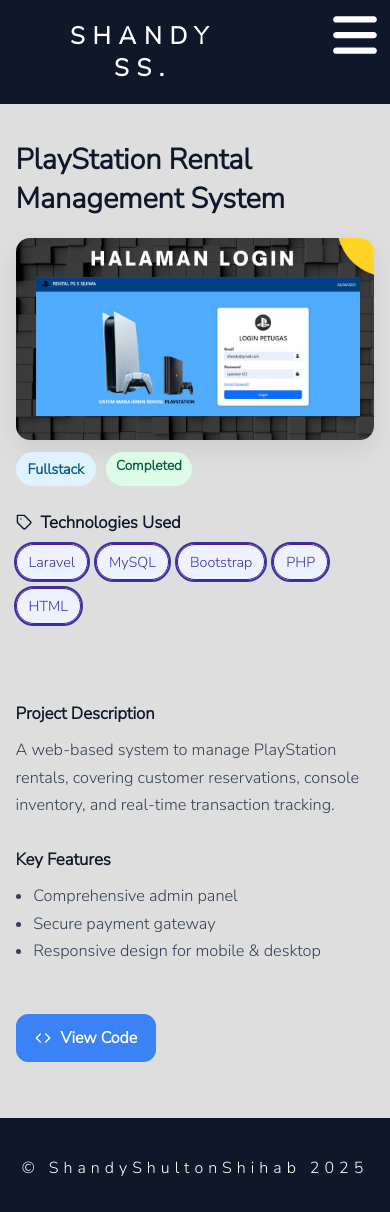
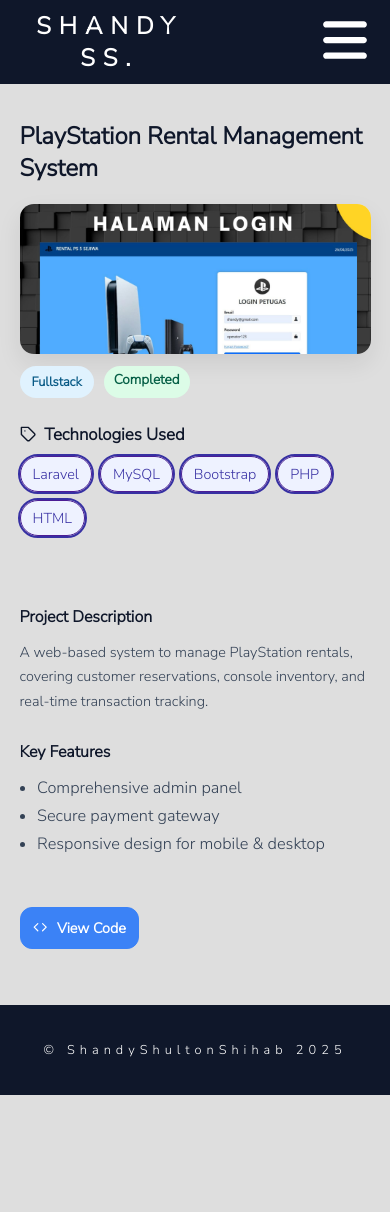
Before and after one commit to Shandyshulton/ShandyShultonShihab, a React (Vite) app: page /portfolio/1 in a window 390 px wide. Shown: the top 1212 px of the page. After the commit the page ends 1095 px from the top, so only its background shows below. Built offline with nearby package versions, Linux system fonts and the light colour scheme.

Commit message:
Menambahkan media querry responsive

```diff
--- a/src/components/Portfolio.jsx
+++ b/src/components/Portfolio.jsx
@@ -107,12 +107,12 @@
 }
 
 export default function Portfolio() {
-  const [filter, setFilter] = useState("all");
+  const [filter, setFilter] = useState("All");
 
   const categories = ["All", ...new Set(portfolioList.map((i) => i.category))];
 
   const filteredList =
-    filter === "all"
+    filter === "All"
       ? portfolioList
       : portfolioList.filter((item) => item.category === filter);
 
--- a/src/styles/DetailPortfolio.css
+++ b/src/styles/DetailPortfolio.css
@@ -1,6 +1,12 @@
 /* Container */
-#detail-portfolio { padding: 28px 0 56px; }
-.dp-wrapper { width: min(1100px, 92%); margin: 0 auto; }
+#detail-portfolio {
+  padding: 28px 0 56px;
+}
+
+.dp-wrapper {
+  width: min(1100px, 92%);
+  margin: 0 auto;
+}
 
 /* Title */
 .dp-title {
@@ -10,7 +16,7 @@
   color: #0f172a;
 }
 
-/* Grid */
+/* Grid Layout */
 .dp-grid {
   display: grid;
   grid-template-columns: 1.05fr 1.2fr;
@@ -18,63 +24,193 @@
   align-items: start;
 }
 @media (max-width: 980px) {
-  .dp-grid { grid-template-columns: 1fr; }
+  .dp-grid {
+    grid-template-columns: 1fr; /* Stack content in one column on smaller screens */
+  }
 }
 
-/* KIRI */
+/* Left Side */
 .dp-media {
   background: #f3f4f6;
   border-radius: 14px;
   overflow: hidden;
-  box-shadow: 0 10px 24px rgba(0,0,0,.08);
+  box-shadow: 0 10px 24px rgba(0, 0, 0, 0.08);
 }
-.dp-media img { width: 100%; height: auto; display: block; object-fit: cover; margin: 0;}
+.dp-media img {
+  width: 100%;
+  height: auto;
+  display: block;
+  object-fit: cover;
+  margin: 0;
+}
 
-.dp-chips { display: flex; gap: 10px; margin-top: 12px; }
+/* Chips */
+.dp-chips {
+  display: flex;
+  gap: 10px;
+  margin-top: 12px;
+}
 
 .category-pill {
-  background: #e0f2fe; color: #075985;
-  padding: 7px 12px; border-radius: 999px;
-  font-weight: 600; font-size: .9rem;
+  background: #e0f2fe;
+  color: #075985;
+  padding: 7px 12px;
+  border-radius: 999px;
+  font-weight: 600;
+  font-size: .9rem;
 }
 
-/* Technologies dipindah ke kolom kiri, rapat di bawah chips */
-.dp-tech.in-left { margin-top: -25px; }
+/* Technologies */
+.dp-tech.in-left {
+  margin-top: -25px;
+}
 .dp-tech-title {
-  display: flex; align-items: center; gap: 8px;
-  color: #0f172a; font-weight: 800; font-size: 1.05rem;
+  display: flex;
+  align-items: center;
+  gap: 8px;
+  color: #0f172a;
+  font-weight: 800;
+  font-size: 1.05rem;
   margin-bottom: 10px;
 }
-.dp-tags { display: flex; flex-wrap: wrap; gap: 8px; }
+.dp-tags {
+  display: flex;
+  flex-wrap: wrap;
+  gap: 8px;
+}
 .tag {
-  background: #eef2ff; color: #3730a3; border: 1.5px solid #4c1d95;
-  padding: 7px 12px; border-radius: 999px; font-size: .9rem; white-space: nowrap;
+  background: #eef2ff;
+  color: #3730a3;
+  border: 1.5px solid #4c1d95;
+  padding: 7px 12px;
+  border-radius: 999px;
+  font-size: .9rem;
+  white-space: nowrap;
 }
 
-/* KANAN */
-.dp-right { display: flex; flex-direction: column; gap: 18px; }
-.dp-section { margin: 0px; margin-top: -50px;}
-.dp-section.is-first h3 { margin-top: 0; }
+/* Right Side */
+.dp-right {
+  display: flex;
+  flex-direction: column;
+  gap: 18px;
+}
+.dp-section {
+  margin: 0;
+  margin-top: -50px;
+}
+.dp-section.is-first h3 {
+  margin-top: 0;
+}
 .dp-section h3 {
   font-size: clamp(1.05rem, 1.6vw, 1.25rem);
-  font-weight: 800; color: #0f172a; margin: 0 0 12px;
+  font-weight: 800;
+  color: #0f172a;
+  margin: 0 0 12px;
   margin-top: -40px;
 }
-.dp-section p { color: #334155; line-height: 1.7; font-size: 1.02rem; margin: 0; }
-.dp-list { padding-left: 1.1rem; margin: 0; color: #334155; line-height: 1.7; font-size: 1.02rem; }
+.dp-section p {
+  color: #334155;
+  line-height: 1.7;
+  font-size: 1.02rem;
+  margin: 0;
+}
+.dp-list {
+  padding-left: 1.1rem;
+  margin: 0;
+  color: #334155;
+  line-height: 1.7;
+  font-size: 1.02rem;
+}
 
+/* Actions */
 .dp-actions.under-text {
   margin-top: -20px;
-  display: flex; gap: 12px; flex-wrap: wrap;
+  display: flex;
+  gap: 12px;
+  flex-wrap: wrap;
 }
 .dp-btn {
-  display: inline-flex; align-items: center; gap: 10px;
-  padding: 12px 18px; border-radius: 12px;
-  border: 1.5px solid #d1d5db; color: #0f172a;
-  text-decoration: none; font-weight: 700; background: #fff;
-  transition: box-shadow .18s ease, transform .08s ease, background .18s ease;
+  display: inline-flex;
+  align-items: center;
+  gap: 10px;
+  padding: 12px 18px;
+  border-radius: 12px;
+  border: 1.5px solid #d1d5db;
+  color: #0f172a;
+  text-decoration: none;
+  font-weight: 700;
+  background: #fff;
+  transition: box-shadow 0.18s ease, transform 0.08s ease, background 0.18s ease;
 }
-.dp-btn:hover { box-shadow: 0 8px 18px rgba(0,0,0,.08); background: #f8fafc; }
-.dp-btn:active { transform: translateY(1px); }
-.dp-btn.primary { background: #3b82f6; border-color: #3b82f6; color: #fff; }
-.dp-btn.primary:hover { background: #2563eb; border-color: #2563eb; }
+.dp-btn:hover {
+  box-shadow: 0 8px 18px rgba(0, 0, 0, 0.08);
+  background: #f8fafc;
+}
+.dp-btn:active {
+  transform: translateY(1px);
+}
+.dp-btn.primary {
+  background: #3b82f6;
+  border-color: #3b82f6;
+  color: #fff;
+}
+.dp-btn.primary:hover {
+  background: #2563eb;
+  border-color: #2563eb;
+}
+
+/* Mobile Responsiveness */
+@media only screen and (max-width: 768px) {
+  /* Adjusting wrapper for mobile */
+  .dp-wrapper {
+    width: 90%; /* Make the wrapper full width */
+  }
+
+  .dp-title {
+    font-size: 1.8rem; /* Slightly smaller title on mobile */
+  }
+
+  /* Stack grid in single column on small screens */
+  .dp-grid {
+    grid-template-columns: 1fr;
+    gap: 20px;
+  }
+
+  /* Adjust image height for smaller screens */
+  .dp-media {
+    height: 180px;
+  }
+
+  .category-pill {
+    font-size: .8rem;
+  }
+
+  .dp-section h3 {
+    font-size: 1rem; /* Smaller subheading font */
+  }
+
+  .dp-section p {
+    font-size: 0.9rem; /* Smaller paragraph font */
+  }
+
+  .dp-btn {
+    padding: 10px 16px;
+    font-size: 0.9rem;
+  }
+}
+
+/* Mobile First (Small screens) */
+@media only screen and (max-width: 480px) {
+  .dp-title {
+    font-size: 1.5rem; /* Smaller title font on very small screens */
+  }
+
+  .dp-media {
+    height: 150px; /* Adjust image height further */
+  }
+
+  .dp-btn {
+    padding: 10px 12px;
+    font-size: 0.9rem;
+  }
+}
--- a/src/styles/Experience.css
+++ b/src/styles/Experience.css
@@ -97,9 +97,103 @@
   margin-bottom: 15px;
 }
 
+/* Mobile Responsiveness */
+@media (max-width: 1024px) {
+  .wrapper {
+    width: 90%;  /* Adjust wrapper width on tablets */
+  }
+
+  .experience-card {
+    width: 350px;  /* Reduce card width on medium screens */
+    padding: 15px;
+  }
+
+  .card-title {
+    font-size: 1.3rem; /* Adjust title font size */
+  }
+
+  .card-location,
+  .card-date {
+    font-size: 0.9rem; /* Smaller font size for mobile */
+  }
+
+  .card-details {
+    font-size: 0.9rem;  /* Smaller font size for details */
+  }
+
+  .card-tags {
+    justify-content: center; /* Center tags on smaller screens */
+  }
+
+  .tag {
+    font-size: 0.8rem; /* Adjust tag font size */
+    padding: 6px 10px;
+  }
+
+  .card-image {
+    height: 180px; /* Adjust image height for tablets */
+  }
+}
+
 @media (max-width: 768px) {
   .experience-card-container {
     flex-direction: column;
     align-items: center;
   }
+
+  .experience-card {
+    width: 90%; /* Full width on smaller screens */
+    margin: 10px auto; /* Center the cards */
+    padding: 10px;  /* Reduce padding */
+  }
+
+  .card-title {
+    font-size: 1.2rem; /* Smaller title font size */
+  }
+
+  .card-details {
+    font-size: 0.9rem; /* Adjust font size for mobile */
+  }
+
+  .card-participants {
+    font-size: 1rem; /* Adjust participants font size */
+  }
+
+  .card-image {
+    height: 150px;  /* Smaller image height on small screens */
+  }
+
+  .tag {
+    font-size: 0.75rem;  /* Smaller tag font size */
+    padding: 5px 10px;
+  }
 }
+
+@media (max-width: 480px) {
+  h1 {
+    font-size: 2rem;  /* Smaller heading for mobile */
+  }
+
+  .experience-card {
+    padding: 12px;
+  }
+
+  .card-title {
+    font-size: 1rem;  /* Smallest font size for title */
+  }
+
+  .card-location,
+  .card-date,
+  .card-details {
+    font-size: 0.8rem; /* Adjust font size for smaller screens */
+  }
+
+  .card-image {
+    height: 120px;  /* Adjust image height for mobile */
+  }
+
+  .tag {
+    font-size: 0.7rem;  /* Adjust tag font size further */
+    padding: 4px 8px;
+  }
+}
--- a/src/styles/Footer.css
+++ b/src/styles/Footer.css
@@ -4,4 +4,20 @@
   line-height: 100px;
   color: #fff;
   letter-spacing: 5px;
+  padding: 20px 0; /* Add padding for better spacing */
 }
+
+@media only screen and (max-width: 768px) {
+  footer {
+    line-height: 80px; /* Adjust line height for smaller screens */
+    font-size: 0.9rem; /* Slightly smaller font on tablets */
+  }
+}
+
+@media only screen and (max-width: 480px) {
+  footer {
+    line-height: 60px; /* Adjust line height for mobile screens */
+    font-size: 0.8rem; /* Slightly smaller font on mobile */
+    padding: 15px 0; /* Adjust padding for better space on mobile */
+  }
+}
--- a/src/styles/Header.css
+++ b/src/styles/Header.css
@@ -158,19 +158,7 @@
   transition: opacity 0.5s ease, transform 0.5s ease;
 }
 
-@media (prefers-reduced-motion: reduce) {
-  .profile-img,
-  .header-jumbotron > h3,
-  .header-jumbotron > p,
-  .socialMedia,
-  .learn-more-btn,
-  .header-section {
-    transition: none !important;
-    transform: none !important;
-    opacity: 1 !important;
-  }
-}
-
+/* Mobile Responsiveness for Medium Screens */
 @media only screen and (max-width: 1000px) {
   .header-jumbotron > h3 {
     font-size: 2.5rem;
@@ -178,12 +166,12 @@
   }
 
   .socialMedia > a {
-    width: 30px;
-    height: 30px;
+    width: 35px;
+    height: 35px;
   }
 
   .socialMedia > a > svg {
-    height: 25px;
+    height: 28px;
   }
 
   .profile-img {
--- a/src/styles/Navbar.css
+++ b/src/styles/Navbar.css
@@ -11,10 +11,13 @@
   display: flex;
   justify-content: space-between;
   align-items: center;
+  padding: 10px 20px;
 }
 
 .menu {
-  width: 35%;
+  width: 60%;
+  display: flex;
+  justify-content: center;
 }
 
 .logo {
@@ -68,12 +71,13 @@
   transform: translateX(-50%) scaleX(1);
 }
 
+/* Hamburger Button */
 nav > .wrapper > button {
   cursor: pointer;
   display: none;
   position: absolute;
-  right: 10px;
-  top: 10px;
+  right: 20px;
+  top: 15px;
   border: 0;
   background-color: transparent;
   padding: 0;
@@ -84,6 +88,7 @@
   font-size: 50px;
 }
 
+/* Mobile View Adjustments */
 @media only screen and (max-width: 1000px) {
   .menu > ul {
     display: none;
@@ -108,6 +113,8 @@
     position: fixed;
     top: 70px;
     left: 0;
+    padding-top: 20px;
+    box-shadow: 0px 4px 10px rgba(0, 0, 0, 0.2);
   }
 
   .menu > ul > li {
@@ -130,3 +137,10 @@
     color: #fff;
   }
 }
+
+@media only screen and (max-width: 480px) {
+  .menu > ul > li > a {
+    font-size: 14px;
+    padding: 12px 15px;
+  }
+}
--- a/src/styles/Portfolio.css
+++ b/src/styles/Portfolio.css
@@ -153,9 +153,65 @@
   color: #111827;
 }
 
+/* Desktop */
 @media (min-width: 1280px) {
   .pf-media { height: 220px; }
 }
+
+/* Tablet and Mobile */
+@media (max-width: 1024px) {
+  /* Adjust swiper settings for medium screens */
+  .swiper {
+    padding-bottom: 24px;
+  }
+
+  #portfolio .swiper-slide {
+    display: flex;
+    flex-direction: column;
+    align-items: center;
+  }
+
+  .pf-card {
+    padding: 12px;
+  }
+
+  .pf-media {
+    height: 180px; /* Slightly smaller images for tablet/mobile */
+  }
+
+  .pf-title {
+    font-size: 1.2rem; /* Smaller title font for mobile */
+  }
+
+  .pf-desc {
+    font-size: .9rem; /* Smaller description font for mobile */
+  }
+}
+
 @media (max-width: 480px) {
-  .pf-media { height: 180px; }
+  /* Adjust swiper settings for mobile screens */
+  .pf-media {
+    height: 160px;
+  }
+
+  .pf-card {
+    padding: 10px;
+  }
+
+  .pf-title {
+    font-size: 1.1rem; /* Even smaller font for mobile */
+  }
+
+  .pf-desc {
+    font-size: .85rem;
+  }
+
+  .card-tags {
+    gap: 5px;
+  }
+
+  .tag {
+    padding: 5px 8px;
+    font-size: .75rem;
+  }
 }
```
Also changed, not shown: src/styles/About.css (+63 -1 lines), src/styles/Education.css (+62 -0 lines).
